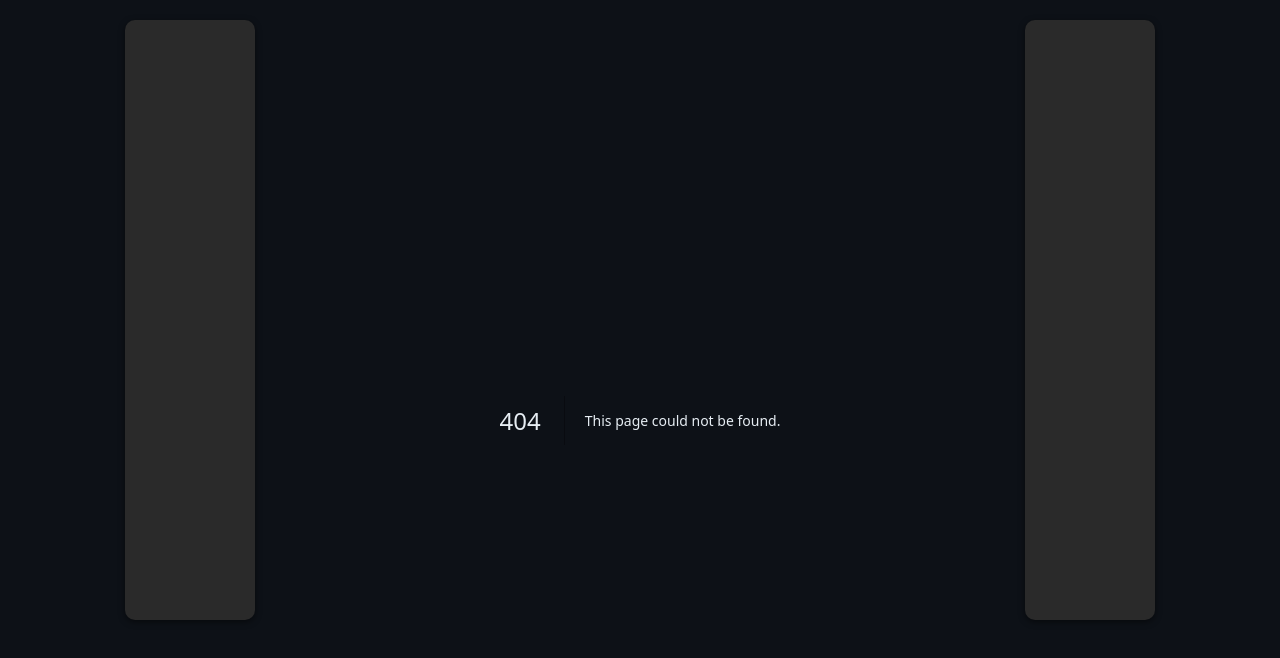
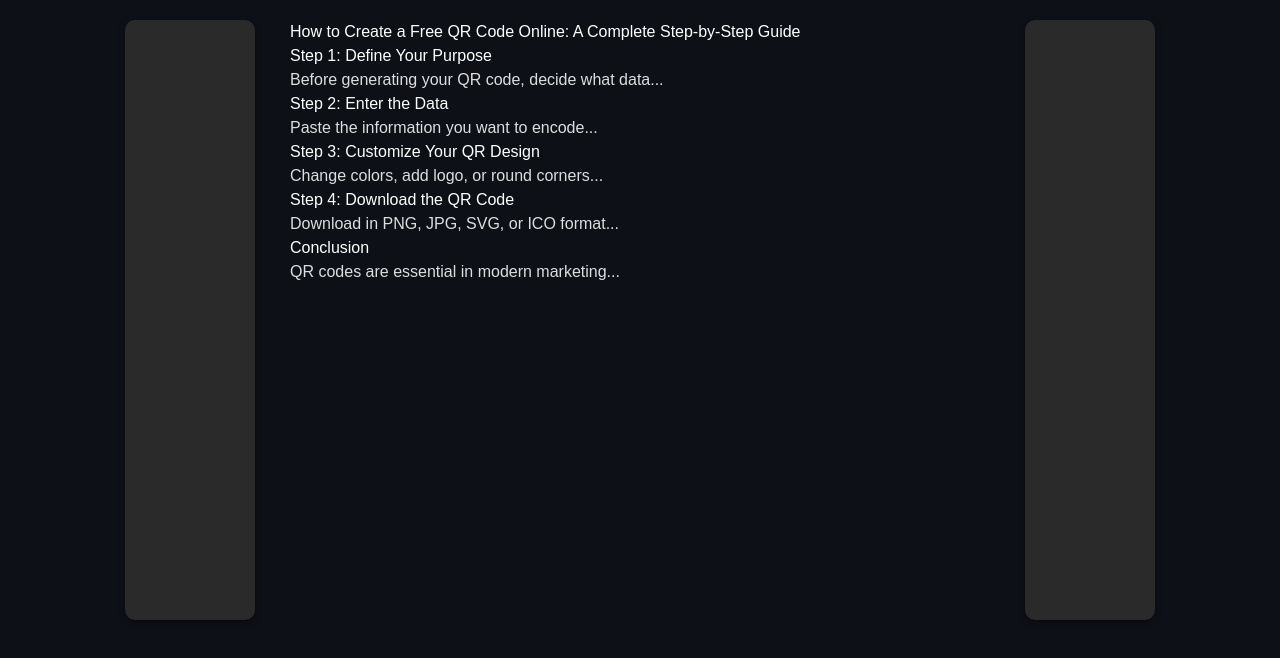
Before and after one commit to vasliddinasronbekov/QR-Generator, a Next.js app: page /blog/how-to-create-qr-code in a window 1280 px wide. Before the commit this address had no page. Shown: the top 658 px of the page. Built offline with nearby package versions, Linux system fonts and the light colour scheme.

Commit message:
Ads Connected

```diff
--- /dev/null
+++ b/next-sitemap.config.js
@@ -0,0 +1,21 @@
+/** @type {import('next-sitemap').IConfig} */
+module.exports = {
+  siteUrl: "https://qr.awds.uz", // 🔴 bu yerda domeningni yoz
+  generateRobotsTxt: true,           // robots.txt yaratadi
+  sitemapSize: 7000,                 // katta saytlar uchun bo‘linadi
+  changefreq: "daily",
+  priority: 0.7,
+  exclude: ["/dsd.txt"],             // kerak bo‘lmagan sahifalar
+  robotsTxtOptions: {
+    policies: [
+      {
+        userAgent: "*",
+        allow: "/",
+        disallow: ["/private"], // kerak bo‘lsa maxfiy page larni qo‘sh
+      },
+    ],
+    additionalSitemaps: [
+      "https://qr.awds.uz/sitemap.xml", // asosiy sitemap
+    ],
+  },
+};
--- a/package.json
+++ b/package.json
@@ -5,6 +5,7 @@
   "scripts": {
     "dev": "next dev",
     "build": "next build",
+    "postbuild": "next-sitemap",
     "start": "next start",
     "lint": "eslint"
   },
@@ -20,6 +21,7 @@
     "@tailwindcss/postcss": "^4",
     "eslint": "^9",
     "eslint-config-next": "15.5.3",
+    "next-sitemap": "^4.2.3",
     "tailwindcss": "^4"
   }
 }
--- /dev/null
+++ b/src/app/blog/[slug]/page.js
@@ -0,0 +1,33 @@
+import { posts } from "@/data/posts";
+
+export async function generateMetadata({ params }) {
+  const post = posts.find((p) => p.slug === params.slug);
+  if (!post) return { title: "Post not found" };
+
+  return {
+    title: post.title,
+    description: post.description,
+    keywords: post.keywords.join(", "),
+    alternates: { canonical: `https://yourdomain.com/blog/${post.slug}` },
+    openGraph: {
+      title: post.title,
+      description: post.description,
+      url: `https://yourdomain.com/blog/${post.slug}`,
+      type: "article",
+      publishedTime: post.date,
+    },
+  };
+}
+
+export default function BlogPost({ params }) {
+  const post = posts.find((p) => p.slug === params.slug);
+
+  if (!post) return <h1>404 – Post not found</h1>;
+
+  return (
+    <main className="prose prose-invert mx-auto px-4 py-10">
+      <h1>{post.title}</h1>
+      <article dangerouslySetInnerHTML={{ __html: post.content }} />
+    </main>
+  );
+}
--- /dev/null
+++ b/src/app/blog/page.js
@@ -0,0 +1,26 @@
+import Link from "next/link";
+import { posts } from "@/data/posts";
+
+export const metadata = {
+  title: "QR Code Blog – Tutorials & Tips",
+  description: "Read tutorials and tips about QR codes, online generators, and digital marketing use cases.",
+  alternates: { canonical: "https://yourdomain.com/blog" },
+};
+
+export default function BlogIndex() {
+  return (
+    <main className="max-w-3xl mx-auto px-4 py-10">
+      <h1 className="text-3xl font-bold mb-6">QR Code Blog</h1>
+      <ul className="space-y-6">
+        {posts.map((post) => (
+          <li key={post.slug}>
+            <Link href={`/blog/${post.slug}`} className="text-xl font-semibold text-blue-400 hover:underline">
+              {post.title}
+            </Link>
+            <p className="text-gray-400">{post.description}</p>
+          </li>
+        ))}
+      </ul>
+    </main>
+  );
+}
--- a/src/app/globals.css
+++ b/src/app/globals.css
@@ -1,5 +1,7 @@
 @import "tailwindcss";
-
+@tailwind base;
+@tailwind components;
+@tailwind utilities;
 :root {
   --background: #ffffff;
   --foreground: #171717;
@@ -114,3 +116,15 @@ input:focus {
   border-color: #0070f3;
   box-shadow: 0 0 4px #0070f3;
 }
+
+
+.prose {
+  color: #ddd;
+}
+.prose h1, .prose h2, .prose h3 {
+  color: #fff;
+}
+.prose a {
+  color: #0b63ff;
+  text-decoration: underline;
+}
--- a/src/app/layout.js
+++ b/src/app/layout.js
@@ -4,9 +4,35 @@ import Script from "next/script";
 import { Analytics } from "@vercel/analytics/next";
 
 export const metadata = {
-  title: "Generate QR Codes Online – Quick, Free & No Sign Up",
-  description:
-    "Free online QR code generator – create custom QR codes for links, text, phone numbers, and more. Fast, secure, no sign-up required. Download instantly.",
+  title: "Free QR Code Generator – Create & Download in Seconds",
+  description: "Free online QR code generator — create QR for links, Wi-Fi, vCard. Download SVG, PNG, JPG, ICO. No signup.",
+  alternates: { canonical: 'https://qr.mysite.uz/' },
+  openGraph: {
+    title: "Free QR Code Generator – Create & Download in Seconds",
+    description: "Create QR codes online (SVG/PNG/JPG/ICO). Fast, secure, no signup.",
+    url: "https://qr.mysite.uz",
+    siteName: "qr.mysite.uz",
+    images: [
+      {
+        url: "https://qr.mysite.uz/og-image.png",
+        width: 1200,
+        height: 630,
+        alt: "QR Generator"
+      }
+    ],
+    locale: "en_US",
+    type: "website",
+  },
+  twitter: {
+    card: "summary_large_image",
+    title: "Free QR Code Generator",
+    description: "Create & download QR as SVG, PNG, JPG, ICO.",
+    images: ["https://qr.mysite.uz/og-image.png"]
+  },
+  robots: {
+    index: true,
+    follow: true,
+  }
 };
 
 export default function RootLayout({ children }) {
--- /dev/null
+++ b/src/data/posts.js
@@ -0,0 +1,43 @@
+export const posts = [
+  {
+    slug: "qr-generator-benefits",
+    title: "QR Code Generator: The Smartest Tool for Businesses and Everyday Life",
+    description: "Discover why a free QR code generator is essential for businesses and individuals. Learn how to use QR codes for marketing, payments, and everyday life.",
+    date: "2025-09-16",
+    keywords: ["qr code generator", "free qr code", "online qr maker", "qr scanner", "qr code png download"],
+    content: `
+      <h2>What is a QR Code?</h2>
+      <p>QR (Quick Response) codes are two-dimensional barcodes...</p>
+      <h2>Why You Need a QR Code Generator</h2>
+      <p>A QR code generator makes it easy to...</p>
+      <h2>Benefits of QR Codes for Businesses</h2>
+      <ul>
+        <li>Marketing made simple</li>
+        <li>Trackable analytics</li>
+        <li>Cost-effective</li>
+        <li>Professional branding</li>
+      </ul>
+      <h2>Conclusion</h2>
+      <p>A QR code generator is more than a shortcut...</p>
+    `,
+  },
+  {
+    slug: "how-to-create-qr-code",
+    title: "How to Create a Free QR Code Online: A Complete Step-by-Step Guide",
+    description: "Learn step by step how to create a free QR code online in minutes. Customize, download, and use QR codes for business or personal needs.",
+    date: "2025-09-16",
+    keywords: ["free qr code generator", "online qr maker", "create qr code", "qr code svg download", "qr generator with logo"],
+    content: `
+      <h2>Step 1: Define Your Purpose</h2>
+      <p>Before generating your QR code, decide what data...</p>
+      <h2>Step 2: Enter the Data</h2>
+      <p>Paste the information you want to encode...</p>
+      <h2>Step 3: Customize Your QR Design</h2>
+      <p>Change colors, add logo, or round corners...</p>
+      <h2>Step 4: Download the QR Code</h2>
+      <p>Download in PNG, JPG, SVG, or ICO format...</p>
+      <h2>Conclusion</h2>
+      <p>QR codes are essential in modern marketing...</p>
+    `,
+  },
+];
```
Also changed, not shown: public/robots.txt (added), 1 other file (tests, documents, lock files or other folders).
